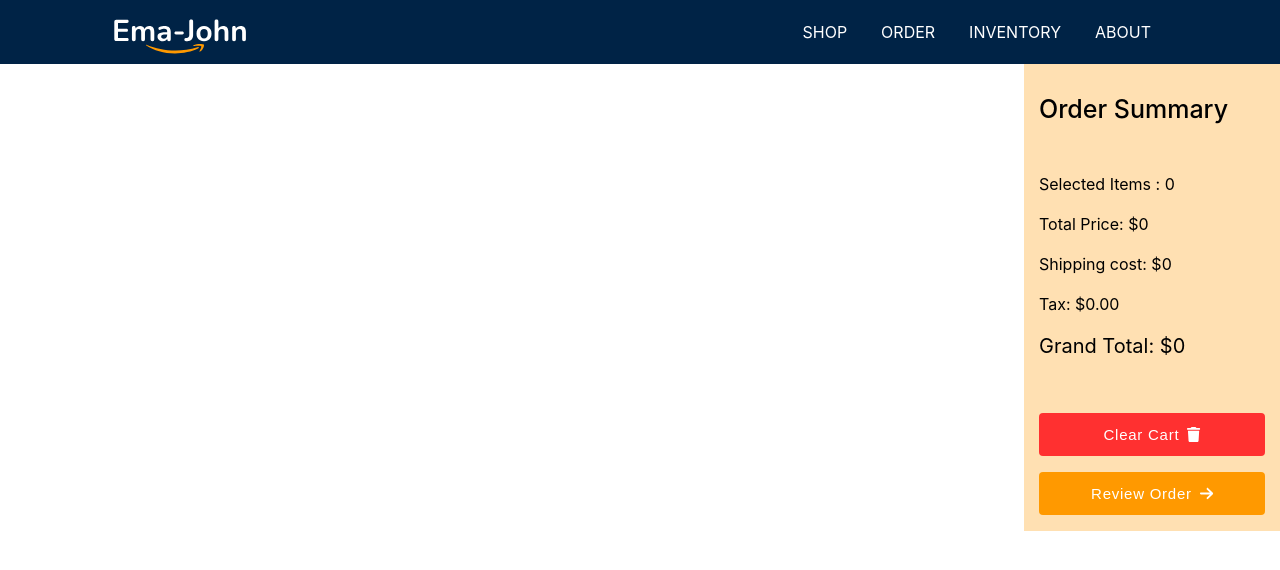
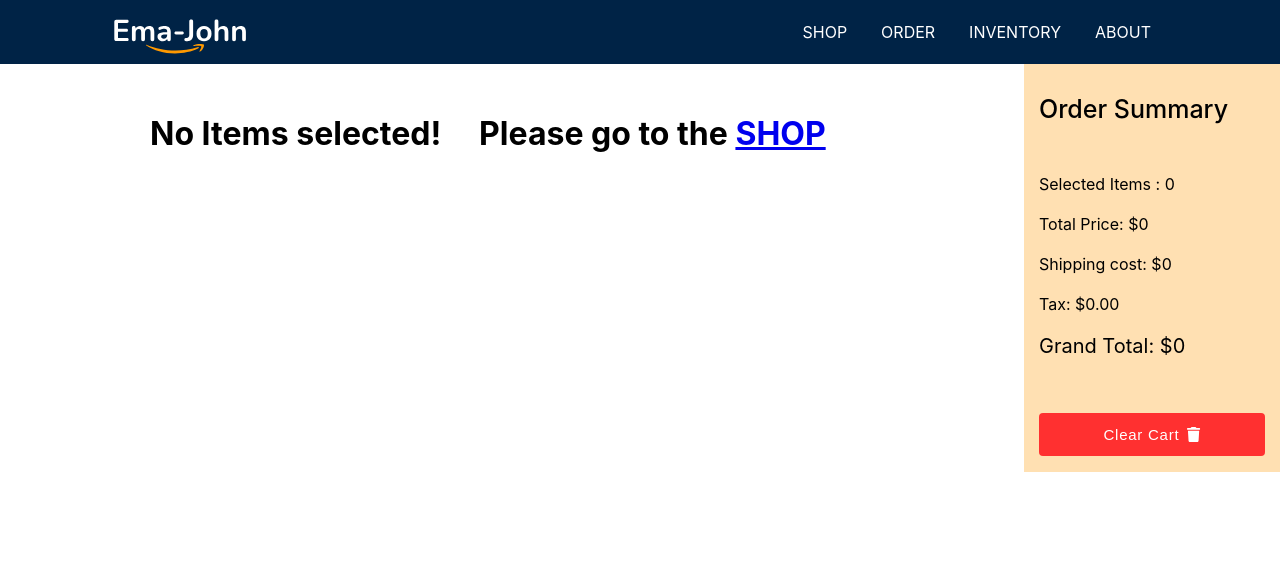
Before and after one commit to Showrove-Roy/simple_E-commerce_website, a React (Create React App) app: page /order in a window 1280 px wide. Shown: the top 570 px of the page. Built offline with nearby package versions, Linux system fonts and the light colour scheme.

Commit message:
start-auth

```diff
--- a/package.json
+++ b/package.json
@@ -9,6 +9,7 @@
     "@testing-library/jest-dom": "^5.16.5",
     "@testing-library/react": "^13.4.0",
     "@testing-library/user-event": "^13.5.0",
+    "firebase": "^9.12.1",
     "react": "^18.2.0",
     "react-dom": "^18.2.0",
     "react-router-dom": "^6.4.2",
--- a/src/App.js
+++ b/src/App.js
@@ -13,13 +13,22 @@ function App() {
       children: [
         {
           path: "/",
-          loader: () => fetch("products.json"),
+          loader: loadProduct_cart,
           element: <Shop></Shop>,
         },
         {
           path: "order",
           loader: loadProduct_cart,
           element: <Order></Order>,
+        },
+        {
+          path: "*",
+          element: (
+            <div style={{ width: "30rem", margin: "auto" }}>
+              <h3>404 Error</h3>
+              <h4>This Page is not found</h4>
+            </div>
+          ),
         },
       ],
     },
--- a/src/components/Cart/Cart.js
+++ b/src/components/Cart/Cart.js
@@ -1,11 +1,9 @@
-import { faArrowRight, faTrash } from "@fortawesome/free-solid-svg-icons";
+import { faTrash } from "@fortawesome/free-solid-svg-icons";
 import { FontAwesomeIcon } from "@fortawesome/react-fontawesome";
 import React from "react";
 import "./Cart.css";
 
-const Cart = ({ cart }) => {
-    const clearCart = () => {
-  };
+const Cart = ({ cart, clearCartHandel, children }) => {
   let total = 0;
   let shipping = 0;
   let quantity = 0;
@@ -26,19 +24,14 @@ const Cart = ({ cart }) => {
       <p>Tax: ${tax}</p>
       <h6>Grand Total: ${grandTotal}</h6>
 
-      <button onClick={clearCart} className='btn-clear-cart'>
+      <button onClick={clearCartHandel} className='btn-clear-cart'>
         Clear Cart
         <FontAwesomeIcon
           style={{ marginLeft: "8px" }}
           icon={faTrash}></FontAwesomeIcon>
       </button>
       <br />
-      <button className='btn-review-order'>
-        Review Order
-        <FontAwesomeIcon
-          style={{ marginLeft: "8px" }}
-          icon={faArrowRight}></FontAwesomeIcon>
-      </button>
+      {children}
     </div>
   );
 };
--- a/src/components/Order/Order.js
+++ b/src/components/Order/Order.js
@@ -1,13 +1,18 @@
 import React, { useState } from "react";
-import { useLoaderData } from "react-router-dom";
-import { removeFromCart } from "../../utilities/fakedb";
+import { Link, useLoaderData } from "react-router-dom";
+import { clearCart, removeFromCart } from "../../utilities/fakedb";
 import Cart from "../Cart/Cart";
 import ReviewItem from "../ReviewItem/ReviewItem";
 import "./Order.css";
 
 const Order = () => {
-  const { products, initialCart } = useLoaderData();
+  const { initialCart } = useLoaderData();
   const [cart, setCart] = useState(initialCart);
+  // Clear all item from cart
+  const clearCartHandel = () => {
+    setCart([]);
+    clearCart();
+  };
   const handelRemoveItem = (id) => {
     const remaining = cart.filter((product) => product.id !== id);
     setCart(remaining);
@@ -22,9 +27,15 @@ const Order = () => {
             product={product}
             handelRemoveItem={handelRemoveItem}></ReviewItem>
         ))}
+        {cart.length === 0 && (
+          <h1 style={{ marginTop: "50px", marginLeft: "150px" }}>
+            No Items selected! &nbsp; &nbsp; Please go to the{" "}
+            <Link to='/'>SHOP</Link>
+          </h1>
+        )}
       </div>
       <div className='cart-container'>
-        <Cart cart={cart}></Cart>
+        <Cart clearCartHandel={clearCartHandel} cart={cart}></Cart>
       </div>
     </div>
   );
--- a/src/components/Shop/Shop.js
+++ b/src/components/Shop/Shop.js
@@ -1,14 +1,26 @@
+import { faArrowRight } from "@fortawesome/free-solid-svg-icons";
+import { FontAwesomeIcon } from "@fortawesome/react-fontawesome";
 import React, { useEffect, useState } from "react";
-import { useLoaderData } from "react-router-dom";
-import { addCartToDB, getShoppingCart } from "../../utilities/fakedb";
+import { Link, useLoaderData } from "react-router-dom";
+import {
+  addCartToDB,
+  clearCart,
+  getShoppingCart,
+} from "../../utilities/fakedb";
 import Cart from "../Cart/Cart";
 import Product from "../Product/Product";
 import "./Shop.css";
 
 const Shop = () => {
-  const products = useLoaderData();
+  const { products } = useLoaderData();
 
   const [cart, setCart] = useState([]);
+
+  // Clear all item from cart
+  const clearCartHandel = () => {
+    setCart([]);
+    clearCart();
+  };
 
   const addToCartHandel = (selectedProduct) => {
     let newCart = [];
@@ -38,6 +50,7 @@ const Shop = () => {
     }
     setCart(savedCart);
   }, [products]);
+
   return (
     <div className='shop-container'>
       <div className='product-container'>
@@ -49,7 +62,16 @@ const Shop = () => {
         ))}
       </div>
       <div className='cart-container'>
-        <Cart cart={cart}></Cart>
+        <Cart clearCartHandel={clearCartHandel} cart={cart}>
+          <Link to='/order'>
+            <button className='btn-review-order'>
+              Review Order
+              <FontAwesomeIcon
+                style={{ marginLeft: "8px" }}
+                icon={faArrowRight}></FontAwesomeIcon>
+            </button>
+          </Link>
+        </Cart>
       </div>
     </div>
   );
```
Also changed, not shown: src/firebase/firebase.init.js (added, +18 -0 lines), 1 other file (tests, documents, lock files or other folders).
